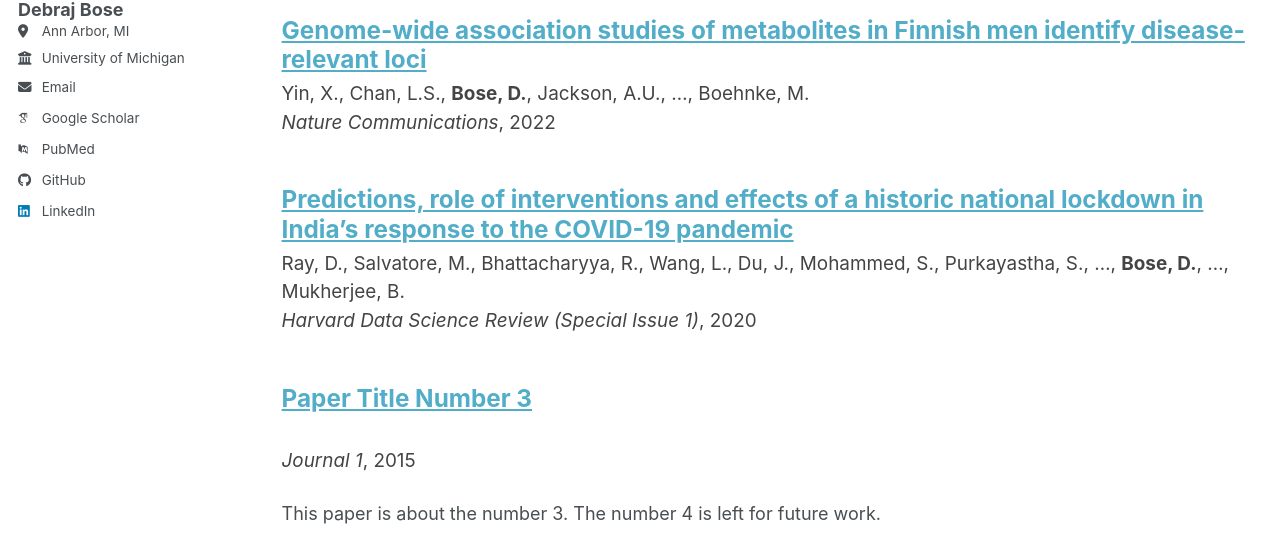
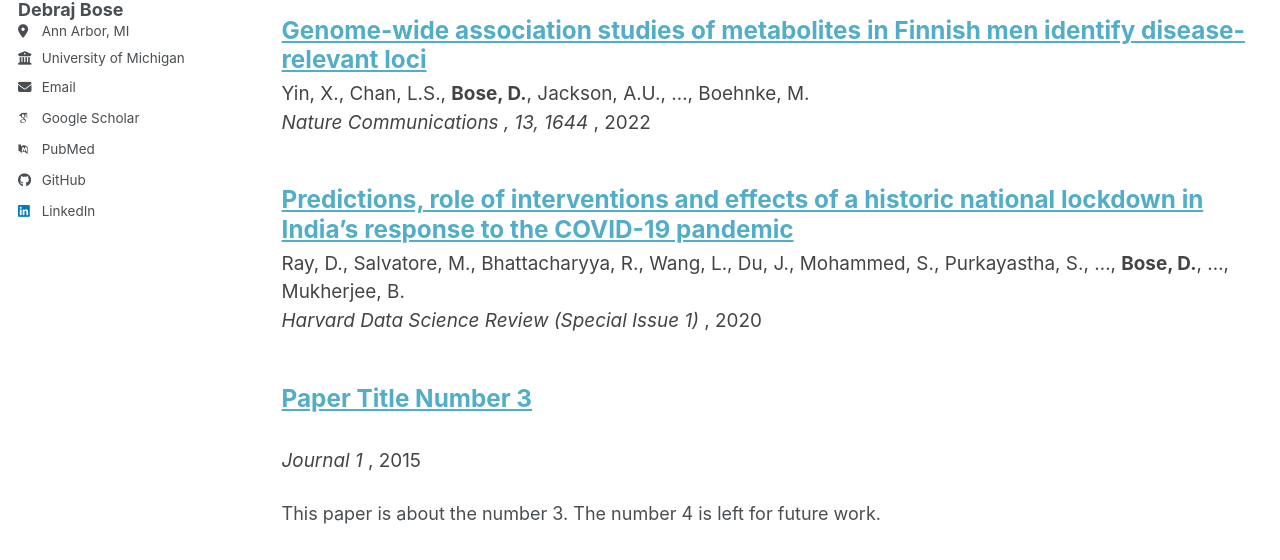
Before and after one commit to bosedebraj96/bosedebraj96.github.io, a Jekyll site: the page built from _pages/publications.html, in a window 1280 px wide and 900 px high. Shown: the part 292-852 px from the top of the window. Built offline with Jekyll 4.4.1, drawn with Linux system fonts in a browser that asks for light colours; some web fonts are replaced; a script bundle is joined from its source files by our own code; library files that are not in the unit come from our copies.

Commit message:
Update archive-single.html
Fix volume, pages for publications.

```diff
--- a/_includes/archive-single.html
+++ b/_includes/archive-single.html
@@ -44,9 +44,17 @@
 
 <p class="archive__item-excerpt">
   {{ post.authors | markdownify | remove: '<p>' | remove: '</p>' }}<br>
-  <em>{{ post.venue }}{% if post.special_issue %} ({{ post.special_issue }}){% endif %}</em>,
+  <em>
+    {{ post.venue }}
+    {% if post.special_issue %}
+      ({{ post.special_issue }})
+    {% elsif post.volume %}
+      , {{ post.volume }}{% if post.pages %}, {{ post.pages }}{% endif %}
+    {% endif %}
+  </em>,
   {{ post.date | date: "%Y" }}
 </p>
+
 
 
     {% if post.read_time %}
```
